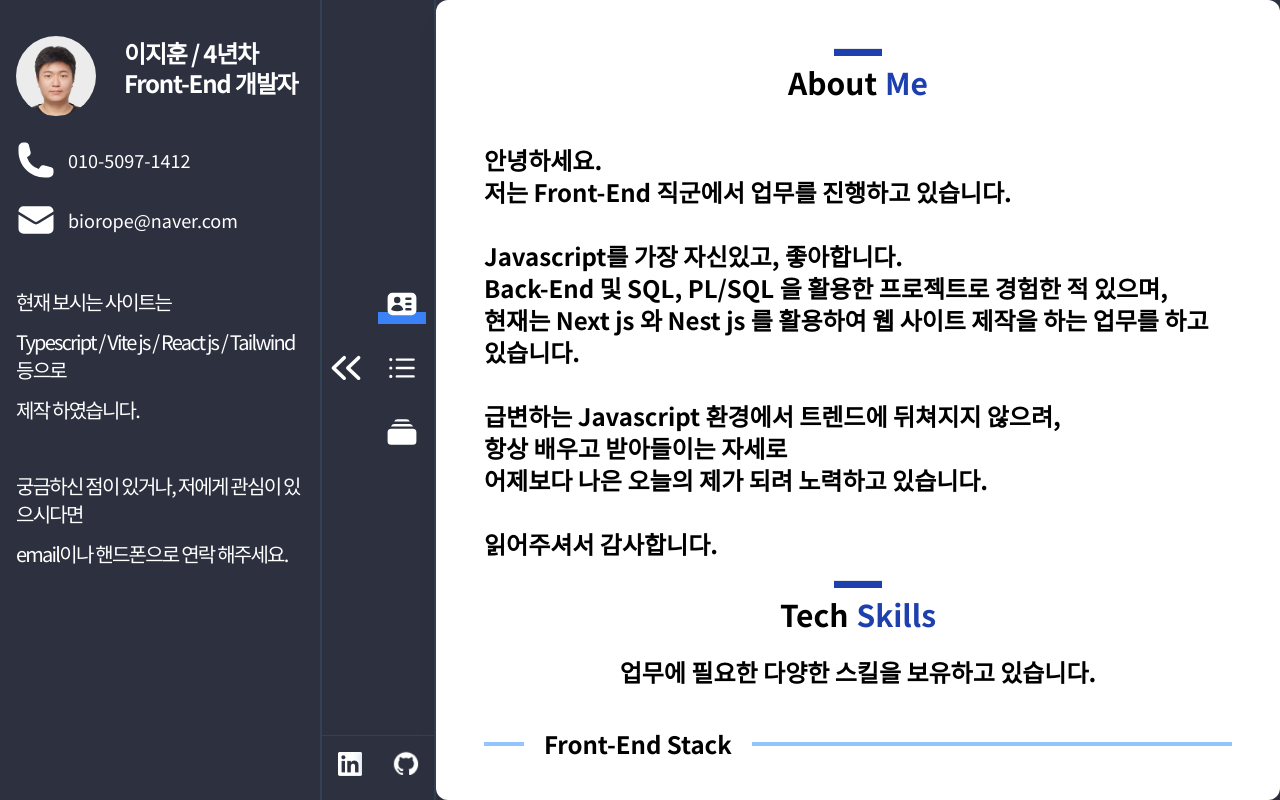
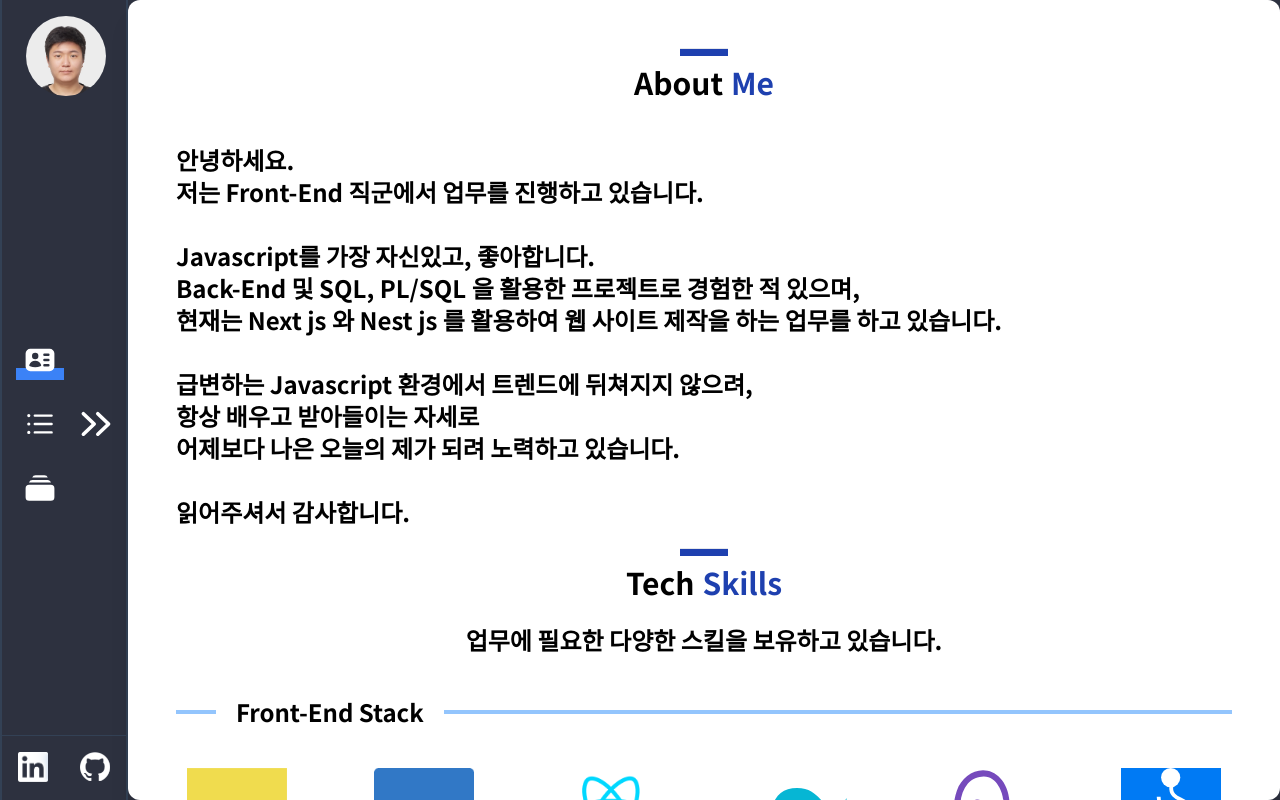
Before and after one commit to J-Huni/portfolio, a React (Vite) app: page / in a window 1280 px wide. Built offline with nearby package versions, Linux system fonts and the light colour scheme; the HTML template or start-up script is replaced by a standard one.

Commit message:
feat: hide menu button activate

```diff
--- a/src/components/@base/MenuItem.tsx
+++ b/src/components/@base/MenuItem.tsx
@@ -4,12 +4,13 @@ import { motion } from 'framer-motion'
 
 interface Props {
   icon: React.ReactNode
-  tooltip: Menus | 'GITHUB' | 'LINKED IN'
+  tooltip: Menus | 'GITHUB' | 'LinkedIn'
   handleClick?: () => void
   active?: boolean
+  tipToTop?: true
 }
 
-const MenuItem = ({ icon, tooltip, handleClick, active }: Props) => {
+const MenuItem = ({ icon, tooltip, handleClick, active, tipToTop }: Props) => {
   const tooltipRef = useRef<HTMLDivElement>(null)
 
   const onHover = useCallback(() => {
@@ -29,7 +30,9 @@ const MenuItem = ({ icon, tooltip, handleClick, active }: Props) => {
   return (
     <div className='flex justify-center items-center m-2 relative'>
       <div
-        className='absolute left-12 bg-white p-2 rounded-md shadow-lg z-20'
+        className={`absolute ${
+          tipToTop ? '-top-12' : 'left-12'
+        } bg-white p-2 rounded-md shadow-lg z-20`}
         style={{ visibility: 'hidden', opacity: 0, transition: '.2s ease-out' }}
         ref={tooltipRef}
       >
--- a/src/layout/Layout.tsx
+++ b/src/layout/Layout.tsx
@@ -1,15 +1,18 @@
 import React from 'react'
 import Intro from './Intro'
 import Menu from './Menu'
+import useStore from '../store/store'
 
 interface Props {
   children: React.ReactNode
 }
 
 const Layout = ({ children }: Props) => {
+  const mb = useStore((state) => state.mbMode)
+
   return (
     <div className='w-full h-full flex'>
-      <Intro />
+      {!mb && <Intro />}
       <Menu />
       {children}
     </div>
--- a/src/layout/Menu.tsx
+++ b/src/layout/Menu.tsx
@@ -5,12 +5,14 @@ import {
   IdentificationIcon,
   ChevronDoubleLeftIcon,
   ListBulletIcon,
+  ChevronDoubleRightIcon,
 } from '@heroicons/react/20/solid'
 import { Menus } from '../types/common'
 import useStore from '../store/store'
+import Avatar from '../components/@base/Avatar'
 
 const Menu = () => {
-  const { now, setNow: changeMenu } = useStore((state) => state)
+  const { now, setNow: changeMenu, mbMode, setMbMode } = useStore((state) => state)
 
   const openWindow = useCallback((link: string) => {
     window.open(link)
@@ -23,10 +25,24 @@ const Menu = () => {
     [changeMenu]
   )
 
+  const handleMbMode = () => {
+    setMbMode(!mbMode)
+  }
+
   return (
     <div className='flex flex-col border-x-2 border-l-slate-700 border-r-slate-700'>
-      <div className='flex h-full items-center'>
-        <ChevronDoubleLeftIcon className='text-white w-12 h-12' />
+      {mbMode && (
+        <div className='pl-6 py-4'>
+          <Avatar img='/assets/imgs/avatar.jpg' />
+        </div>
+      )}
+      <div className='flex h-full items-center justify-center'>
+        {!mbMode && (
+          <ChevronDoubleLeftIcon
+            className='text-white w-12 h-12 hover:animate-pulse cursor-pointer'
+            onClick={handleMbMode}
+          />
+        )}
         <div className='h-full flex flex-col justify-center'>
           <MenuItem
             icon={<IdentificationIcon />}
@@ -47,17 +63,25 @@ const Menu = () => {
             active={now === 'PORTFOLIO'}
           />
         </div>
+        {mbMode && (
+          <ChevronDoubleRightIcon
+            className='text-white w-12 h-12 hover:animate-pulse cursor-pointer'
+            onClick={handleMbMode}
+          />
+        )}
       </div>
       <div className='grid grid-cols-2 border-t-[1px] border-slate-700'>
         <MenuItem
           icon={<img src='/assets/imgs/linkedin_logo.png' className='text-white' />}
-          tooltip='LINKED IN'
-          handleClick={() => openWindow('https://www.linkedin.com/in/daniel-lee-805957206/')}
+          tooltip='LinkedIn'
+          handleClick={() => openWindow('https://www.linkedin.com/in/frontenddaniel/')}
+          tipToTop
         />
         <MenuItem
           icon={<img src='/assets/imgs/github-mark-white.png' />}
           tooltip='GITHUB'
           handleClick={() => openWindow('https://github.com/J-Huni')}
+          tipToTop
         />
       </div>
     </div>
--- a/src/store/slice/page.ts
+++ b/src/store/slice/page.ts
@@ -3,10 +3,14 @@ import { Slice } from '../store'
 
 export interface PageSlice {
   now: Menus
+  mbMode: boolean
   setNow: (now: Menus) => void
+  setMbMode: (mbMode: boolean) => void
 }
 
 export const createPageSlice: Slice<PageSlice> = (set) => ({
   now: 'PROFILE',
+  mbMode: true,
   setNow: (now) => set({ now }),
+  setMbMode: (mbMode) => set({ mbMode }),
 })
```
